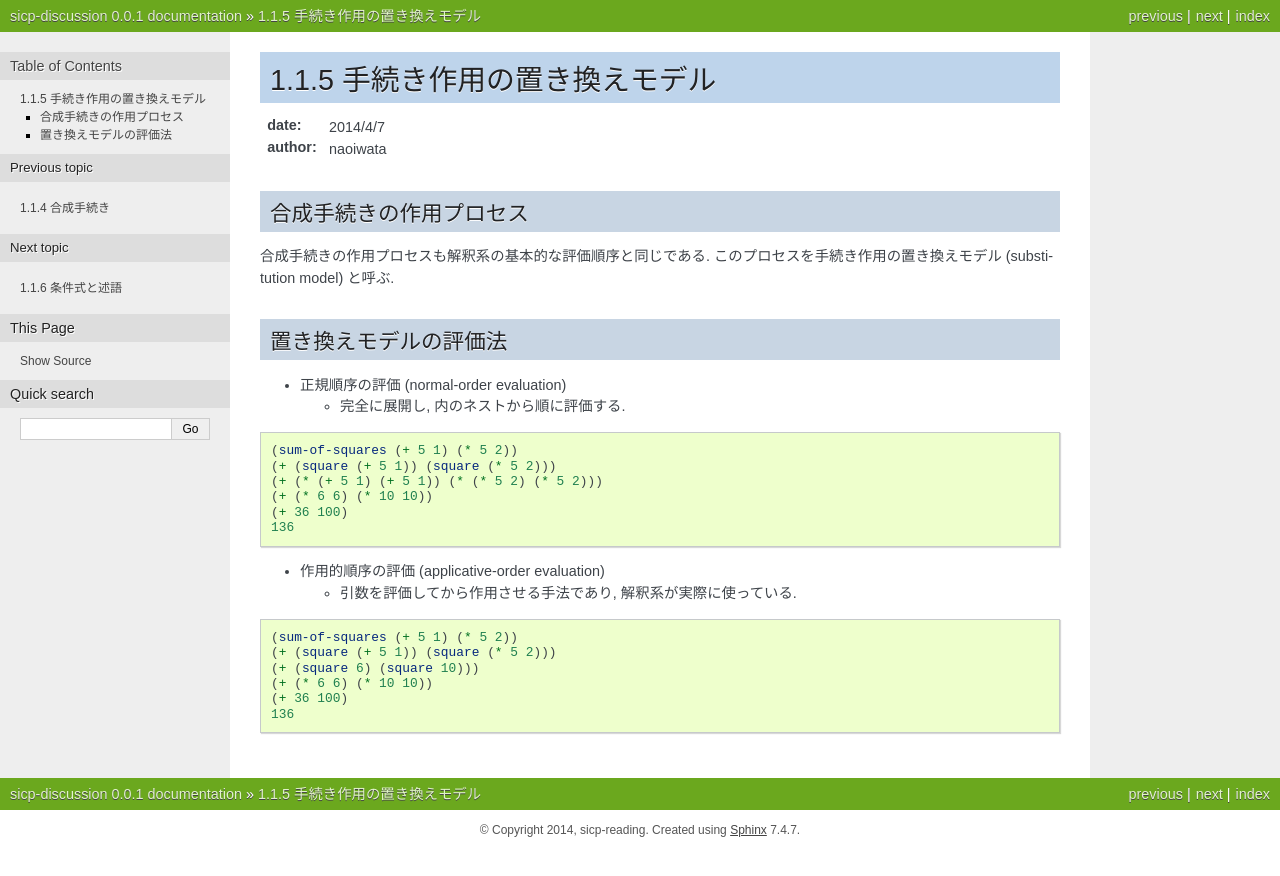
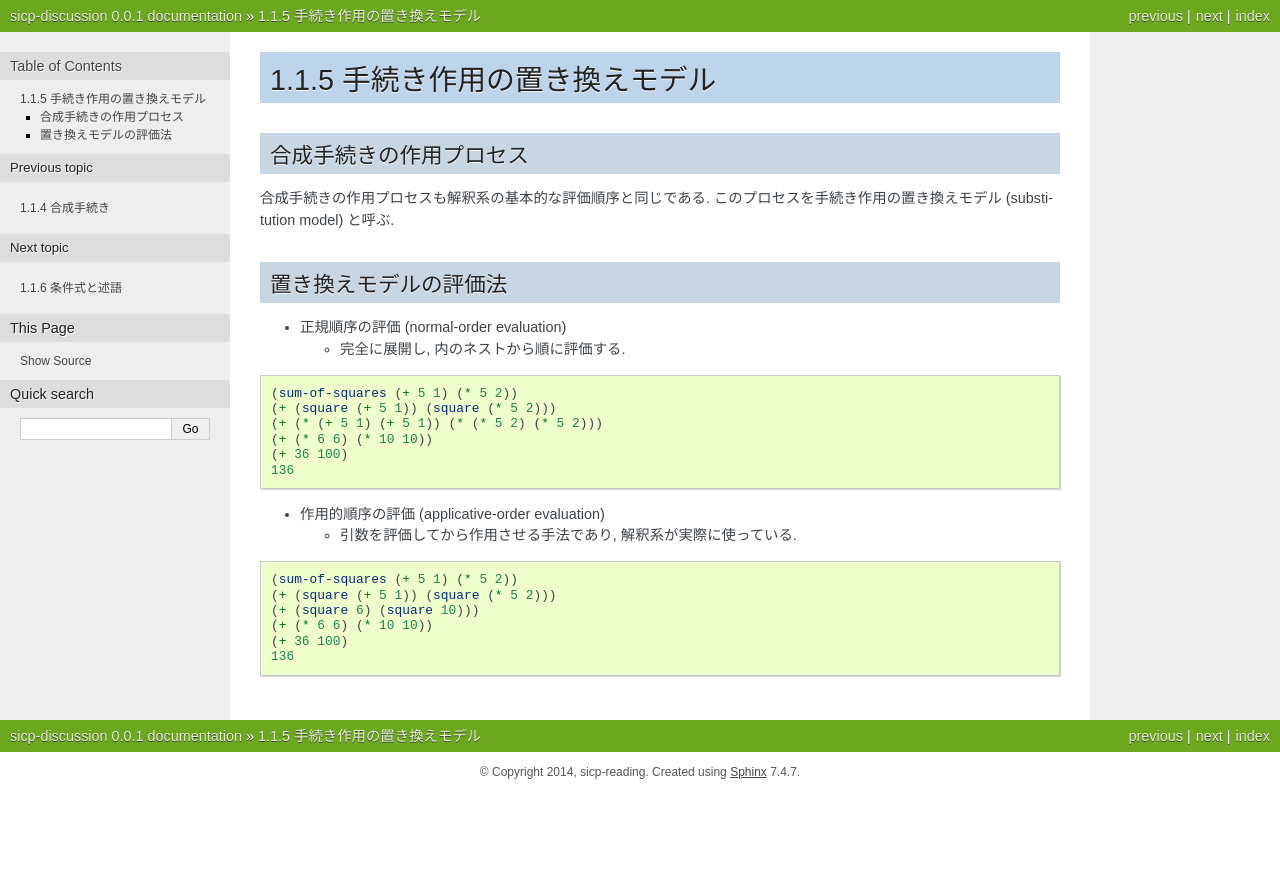
Before and after one commit to sicp-reading/sicp-discussion, a Sphinx documentation site: the page built from source/chapter_1/1.1.5.rst, in a window 1280 px wide. Shown: the top 876 px of the page. Built offline with Sphinx 7.4.7, drawn with Linux system fonts in a browser that asks for light colours.

Commit message:
Update 1.1.5.rst

```diff
--- a/source/chapter_1/1.1.5.rst
+++ b/source/chapter_1/1.1.5.rst
@@ -1,9 +1,6 @@
 =================================
 1.1.5 手続き作用の置き換えモデル
 =================================
-
-:date: 2014/4/7
-:author: naoiwata
 
 合成手続きの作用プロセス
 ========================
```
